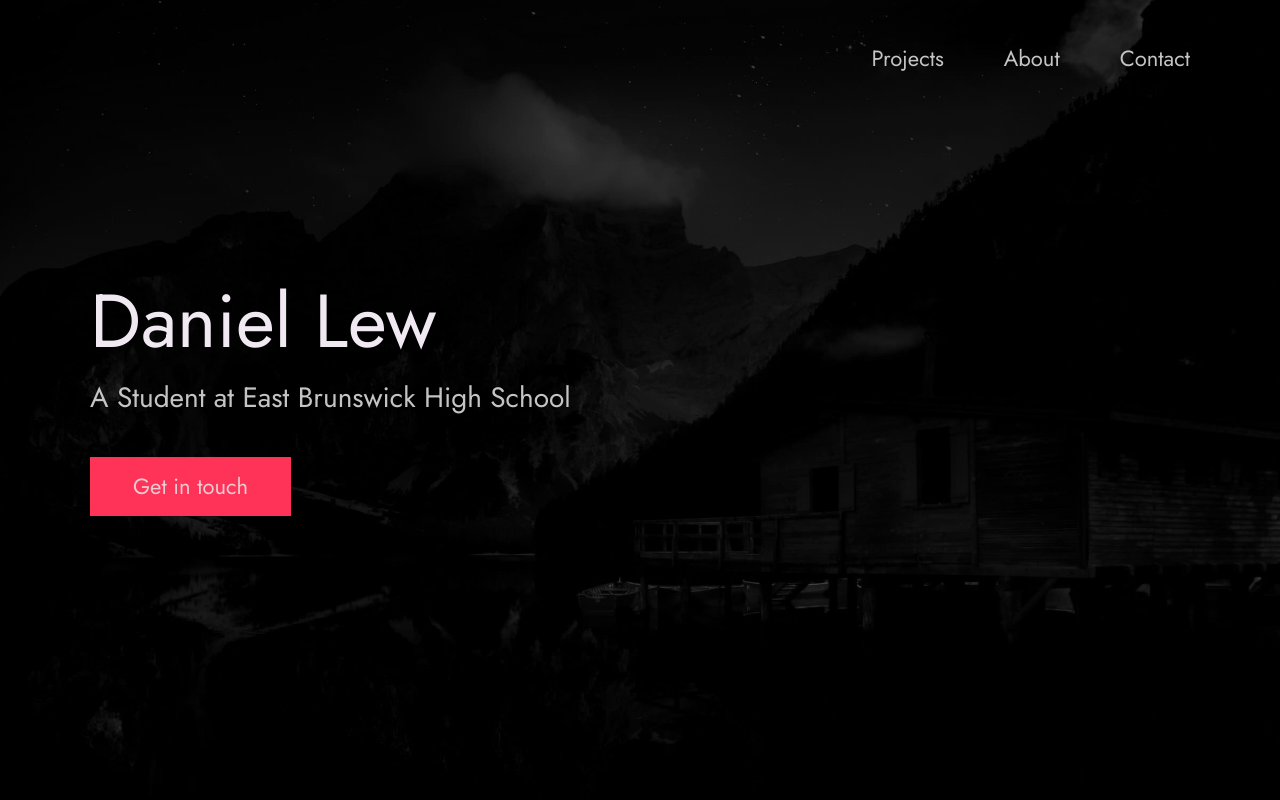
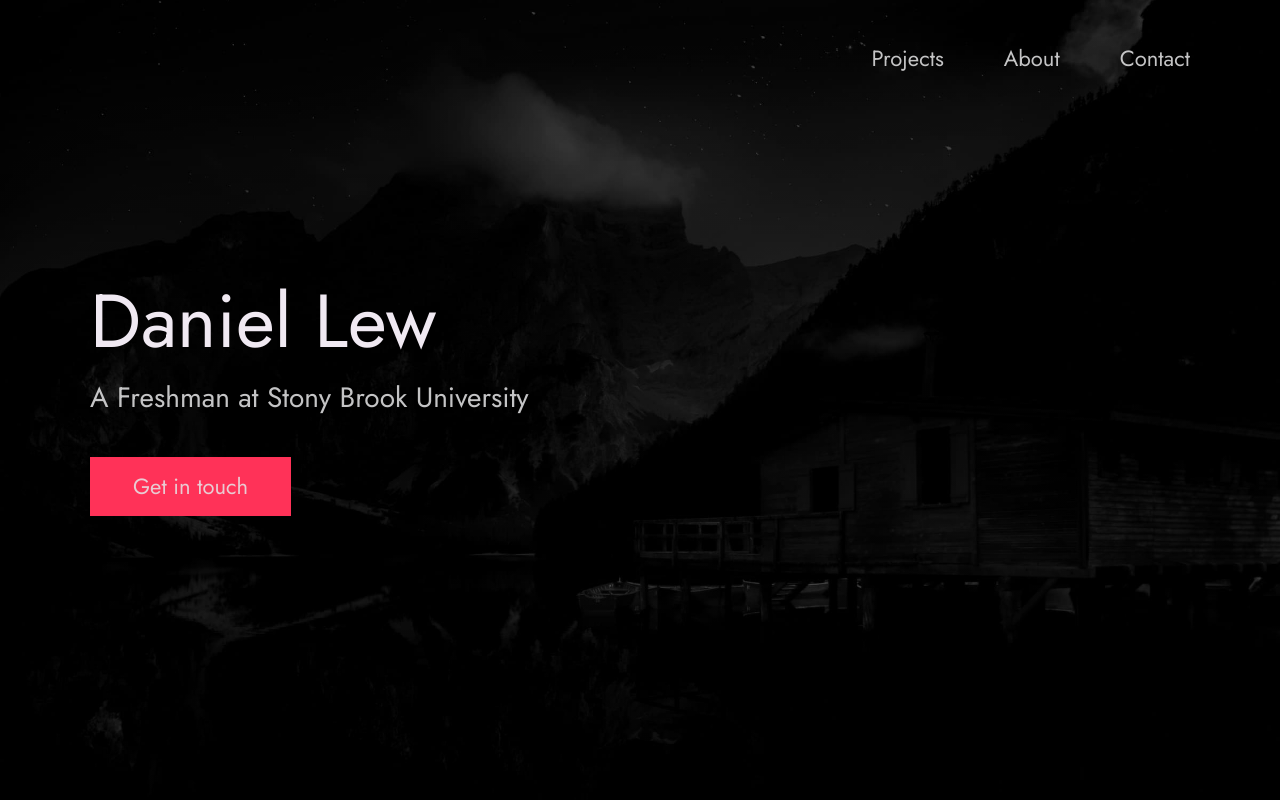
Before and after one commit to nuuenkdaniel/portfolio, a plain HTML site: page index.html in a window 1280 px wide. Shown: the top 800 px of the page. Drawn offline with Linux system fonts and the light colour scheme.

Commit message:
changed description about me again

```diff
--- a/index.html
+++ b/index.html
@@ -44,7 +44,7 @@
           <span>Daniel Lew</span>
         </h1>
         <!-- Put a small paragraph about yourself -->
-        <p>A Student at East Brunswick High School</p>
+        <p>A Freshman at Stony Brook University</p>
         <a href="#contact" class="btn btn--pink">Get in touch</a>
       </div>
     </div>
```
